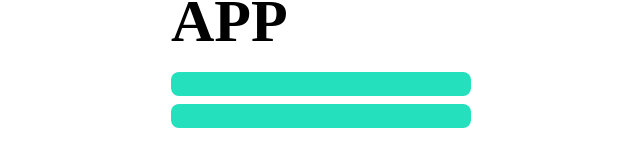
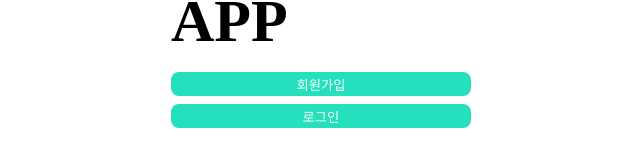
Before and after one commit to sjuhan123/wanted-pre-onboarding-frontend, a React (Create React App) app: page / in a window 1280 px wide. Shown: the part 393-560 px from the top of the page, without its empty margins (319-959 px from the left). Built offline with nearby package versions, Linux system fonts and the light colour scheme.

Commit message:
🐛 fix: Welcome 컴포넌트 path 오타 수정

```diff
--- a/src/pages/Welcome/index.tsx
+++ b/src/pages/Welcome/index.tsx
@@ -8,8 +8,8 @@ const Welcome = () => {
 
   return (
     <Layout header="TODO APP">
-      <Button size="M" type="primary" onClick={() => navigate(URL.SIGN_UP)} buttonText="회원가입" />
-      <Button size="M" type="primary" onClick={() => navigate(URL.SIGN_IN)} buttonText="로그인" />
+      <Button size="M" type="primary" onClick={() => navigate(URL.SIGN_UP)} buttonContent="회원가입" />
+      <Button size="M" type="primary" onClick={() => navigate(URL.SIGN_IN)} buttonContent="로그인" />
     </Layout>
   );
 };
```
